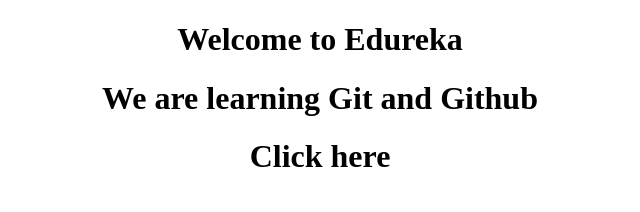
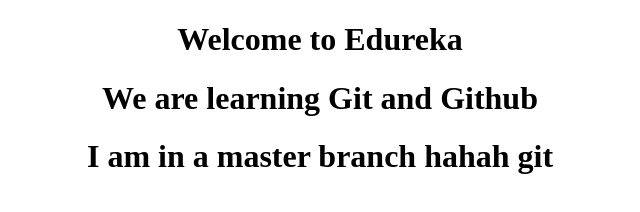
Before and after one commit to Usamakhan007/Practices, a plain HTML site: page index.html in a window 1280 px wide. Shown: the whole page, without its empty margins (320-960 px from the left). Drawn offline with Linux system fonts and the light colour scheme.

Commit message:
third commit in fix

```diff
--- a/index.html
+++ b/index.html
@@ -8,8 +8,7 @@
 <center>
 <h1>  Welcome to Edureka </h1>
 <h1>  We are learning Git and Github </h1>
-<h1>  Click here  </h2>
-
+<h1>  I am in a master branch hahah git </h2>
 <center>
 
 </body>
```
